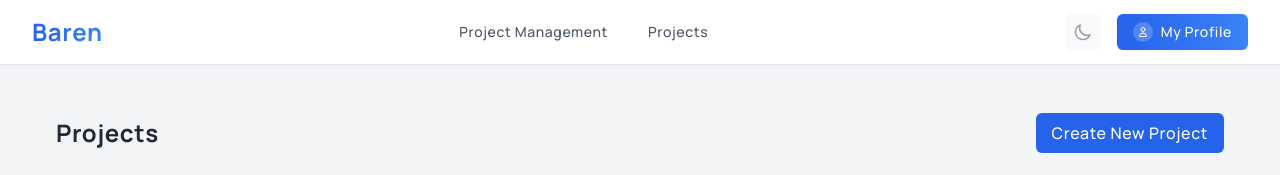
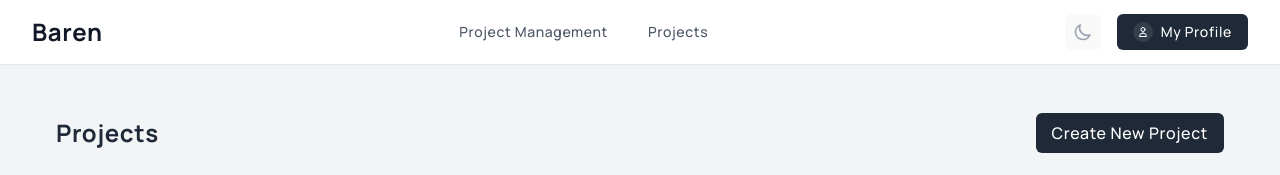
Before and after one commit to mellyhub/baren, a React (Vite) app: page /projects in a window 1280 px wide. Shown: the top 175 px of the page. Built offline with nearby package versions, Linux system fonts and the light colour scheme.

Commit message:
navbar #141414 bg #111111 card #181414

```diff
--- a/src/App.tsx
+++ b/src/App.tsx
@@ -44,7 +44,7 @@ function App() {
   return (
     <ThemeProvider>
       <Router>
-        <div className="min-h-screen bg-gray-100 dark:bg-gray-900 transition-colors duration-200">
+        <div className="min-h-screen bg-gray-100 dark:bg-[#141414]">
           <Navbar />
           <main className="w-full max-w-[1920px] mx-auto px-4 sm:px-6 lg:px-8 py-6">
             <Routes>
--- a/src/components/Navbar.tsx
+++ b/src/components/Navbar.tsx
@@ -5,26 +5,26 @@ const Navbar = () => {
   const { theme, toggleTheme } = useTheme();
 
   return (
-    <nav className="bg-white dark:bg-gray-800 border-b border-gray-200 dark:border-gray-700">
+    <nav className="bg-white dark:bg-[#141414] border-b border-gray-200 dark:border-[#262626]">
       <div className="mx-auto px-4 sm:px-6 lg:px-8">
         <div className="flex justify-between h-16">
           <div className="flex items-center">
             <Link to="/" className="space-x-2 group">
-              <span className="text-2xl font-bold bg-gradient-to-r from-blue-600 to-blue-500 bg-clip-text text-transparent">
+              <span className="text-2xl font-bold text-gray-900 dark:text-gray-100">
                 Baren
               </span>
             </Link>
           </div>
           <div className="hidden sm:flex sm:items-center sm:space-x-4">
             <Link to="/" className="flex items-center space-x-2 group">
-              <span className="flex items-center px-3 py-2 rounded-md text-sm font-medium transition-all duration-200 text-gray-600 dark:text-gray-300 hover:bg-gray-50 dark:hover:bg-gray-700/50 hover:text-gray-900 dark:hover:text-white">
+              <span className="flex items-center px-3 py-2 rounded-md text-sm font-medium transition-all duration-200 text-gray-600 dark:text-gray-300 hover:bg-gray-50 dark:hover:bg-[#262626] hover:text-gray-900 dark:hover:text-white">
                 Project Management
               </span>
             </Link>
 
             <Link
               to="/projects"
-              className="flex items-center px-3 py-2 rounded-md text-sm font-medium transition-all duration-200 text-gray-600 dark:text-gray-300 hover:bg-gray-50 dark:hover:bg-gray-700/50 hover:text-gray-900 dark:hover:text-white"
+              className="flex items-center px-3 py-2 rounded-md text-sm font-medium transition-all duration-200 text-gray-600 dark:text-gray-300 hover:bg-gray-50 dark:hover:bg-[#262626] hover:text-gray-900 dark:hover:text-white"
             >
               Projects
             </Link>
@@ -32,7 +32,7 @@ const Navbar = () => {
           <div className="flex items-center space-x-4">
             <button
               onClick={toggleTheme}
-              className="p-2 rounded-md hover:bg-gray-50 dark:hover:bg-gray-700/50 transition-colors duration-200 focus:outline-none"
+              className="p-2 rounded-md hover:bg-gray-50 dark:hover:bg-[#262626] transition-colors duration-200 focus:outline-none"
               aria-label="Toggle theme"
             >
               {theme === 'dark' ? (
@@ -65,8 +65,8 @@ const Navbar = () => {
                 </svg>
               )}
             </button>
-            <button className="flex items-center space-x-2 bg-gradient-to-r from-blue-600 to-blue-500 hover:from-blue-700 hover:to-blue-600 text-white px-4 py-2 rounded-md text-sm font-medium transition-all duration-200 shadow-sm hover:shadow-md">
-              <div className="w-5 h-5 rounded-full bg-white/20 flex items-center justify-center">
+            <button className="flex items-center space-x-2 bg-gray-800 dark:bg-[#262626] hover:bg-gray-700 dark:hover:bg-[#333333] text-white px-4 py-2 rounded-md text-sm font-medium transition-all duration-200">
+              <div className="w-5 h-5 rounded-full bg-white/10 flex items-center justify-center">
                 <svg className="w-3 h-3" fill="none" stroke="currentColor" viewBox="0 0 24 24">
                   <path strokeLinecap="round" strokeLinejoin="round" strokeWidth={2} d="M16 7a4 4 0 11-8 0 4 4 0 018 0zM12 14a7 7 0 00-7 7h14a7 7 0 00-7-7z" />
                 </svg>
--- a/src/components/ProjectBoard.tsx
+++ b/src/components/ProjectBoard.tsx
@@ -157,7 +157,7 @@ const ProjectBoard: FC = () => {
               </div>
               <div className="w-full bg-gray-200 dark:bg-gray-700 rounded-full h-2 overflow-hidden">
                 <div
-                  className="bg-gradient-to-r from-blue-500 to-blue-600 h-2 rounded-full transition-all duration-500 ease-out"
+                  className="bg-[gradient-to-r from-blue-500 to-blue-600 ]h-2 rounded-full transition-all duration-500 ease-out"
                   style={{ width: `${project.progress}%` }}
                 />
               </div>
--- a/src/index.css
+++ b/src/index.css
@@ -9,7 +9,7 @@
   }
 
   body {
-    @apply bg-gray-50 dark:bg-gray-900 text-gray-900 dark:text-gray-100;
+    @apply bg-gray-50 dark:bg-[#111111] text-gray-900 dark:text-gray-100;
   }
 }
 
@@ -19,11 +19,11 @@
   }
 
   .btn-primary {
-    @apply bg-blue-600 text-white hover:bg-blue-700;
+    @apply bg-gray-800 text-white hover:bg-gray-700 dark:bg-[#262626] dark:hover:bg-[#333333];
   }
 
   .btn-secondary {
-    @apply bg-gray-200 text-gray-800 hover:bg-gray-300;
+    @apply bg-gray-200 text-gray-800 hover:bg-gray-300 dark:bg-[#1a1a1a] dark:text-gray-200 dark:hover:bg-[#262626];
   }
 }
 
@@ -47,13 +47,13 @@
 }
 
 ::-webkit-scrollbar-track {
-  @apply bg-gray-100 dark:bg-gray-800;
+  @apply bg-gray-100 dark:bg-[#111111];
 }
 
 ::-webkit-scrollbar-thumb {
-  @apply bg-gray-300 dark:bg-gray-600 rounded-full;
+  @apply bg-gray-300 dark:bg-[#333333] rounded-full;
 }
 
 ::-webkit-scrollbar-thumb:hover {
-  @apply bg-gray-400 dark:bg-gray-500;
+  @apply bg-gray-400 dark:bg-[#404040];
 }
```
